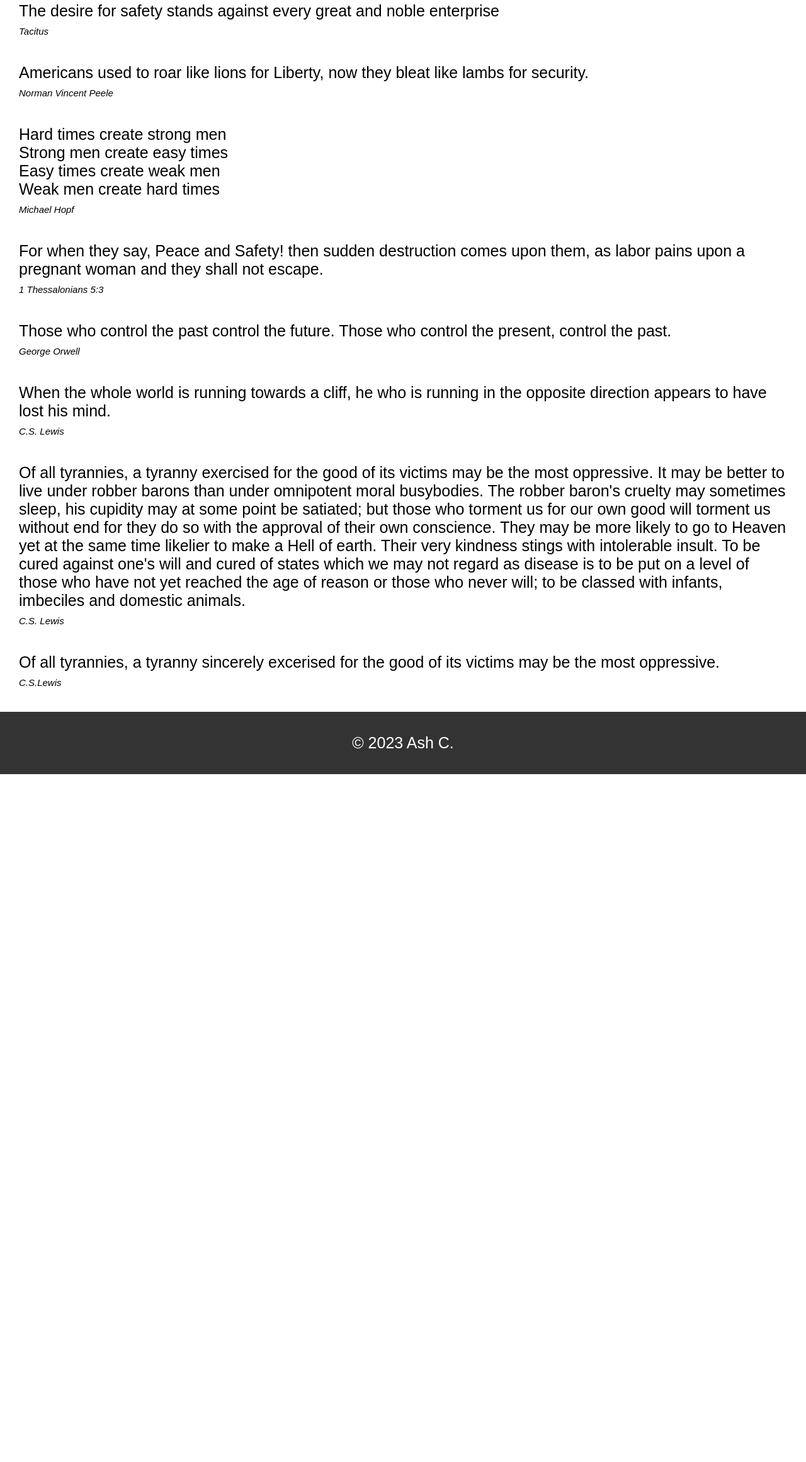
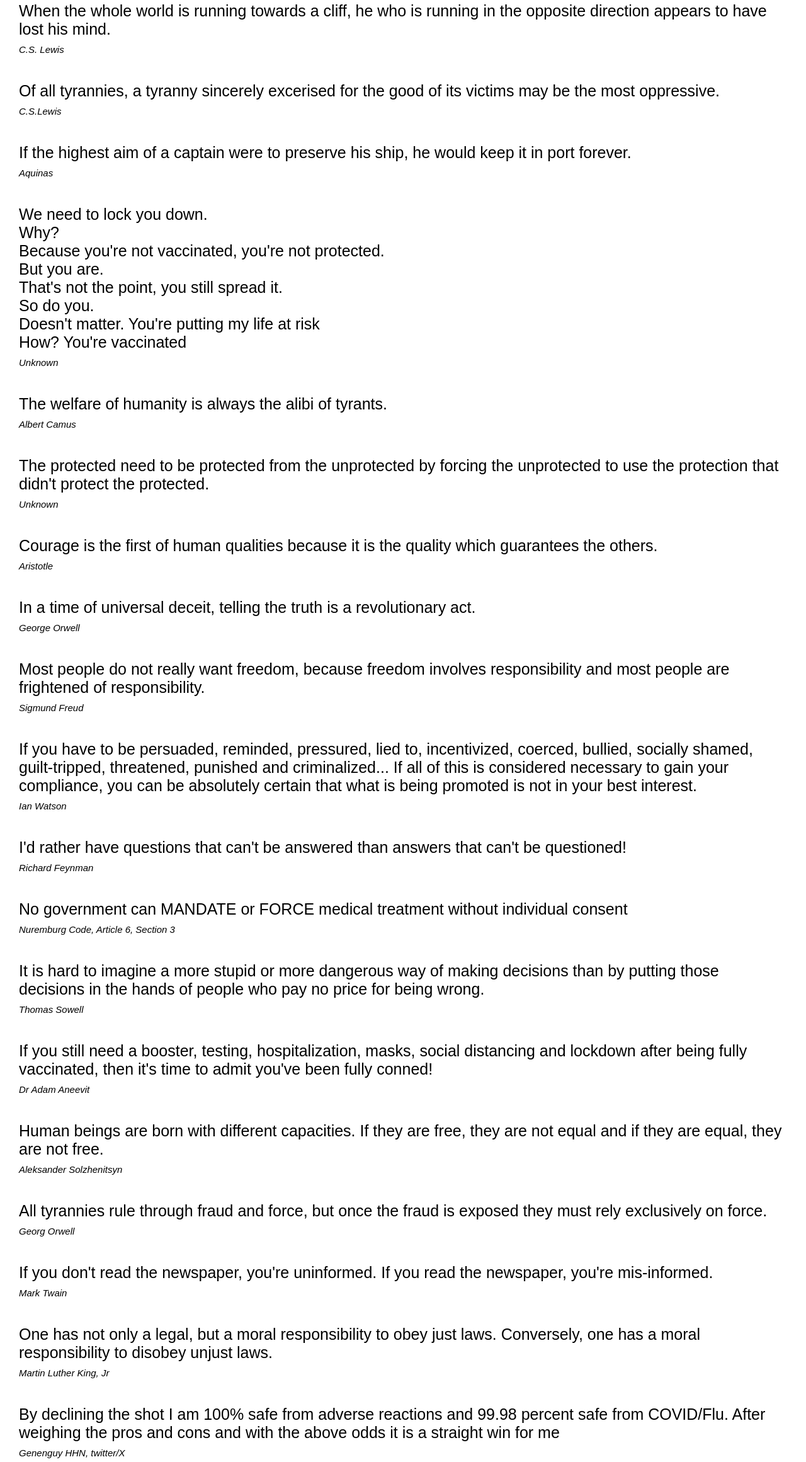
Before and after one commit to salty29/Covid, a plain HTML site: page index.html in a window 1280 px wide. Shown: the part 1916-4237 px from the top of the page at 63% size. Before the commit the page ends 3145 px from the top, so only its background shows below. Drawn offline with Linux system fonts and the light colour scheme.

Commit message:
website updated

```diff
--- a/index.html
+++ b/index.html
@@ -79,29 +79,6 @@
             <quote>Ronald Reagan</quote></p>
         </div>
         <div class="row">
-            <p>A smooth sea never made a skilled sailor.<br>
-            <quote>Franklin D. Roosevelt</quote></p>
-        </div>
-        <div class="row">
-            <p>The desire for safety stands against every great and noble enterprise<br>
-            <quote>Tacitus</quote></p>
-        </div>
-        <div class="row">
-            <p>Americans used to roar like lions for Liberty, now they bleat like lambs for security.<br>
-            <quote>Norman Vincent Peele</quote></p>
-        </div>
-        <div class="row">
-            <p>Hard times create strong men<br>
-                Strong men create easy times<br>
-                Easy times create weak men<br>
-                Weak men create hard times<br>
-            <quote>Michael Hopf</quote></p>
-        </div>
-        <div class="row">
-            <p>For when they say, Peace and Safety! then sudden destruction comes upon them, as labor pains upon a pregnant woman and they shall not escape.<br>
-            <quote>1 Thessalonians 5:3</quote></p>
-        </div>
-        <div class="row">
             <p>Those who control the past control the future.  Those who control the present, control the past.<br>
             <quote>George Orwell</quote></p>
         </div>
@@ -110,14 +87,88 @@
             <quote>C.S. Lewis</quote></p>
         </div>
         <div class="row">
-            <p>Of all tyrannies, a tyranny exercised for the good of its victims may be the most oppressive.  It may be better to live under robber barons than under omnipotent moral busybodies.  The robber baron's cruelty may sometimes sleep, his cupidity may at some point be satiated; but those who torment us for our own good will torment us without end for they do so with the approval of their own conscience.  They may be more likely to go to Heaven yet at the same time likelier to make a Hell of earth.  Their very kindness stings with intolerable insult.  To be cured against one's will and cured of states which we may not regard as disease is to be put on a level of those who have not yet reached the age of reason or those who never will; to be classed with infants, imbeciles and domestic animals.<br>
-            <quote>C.S. Lewis</quote></p>
-        </div>
-        <div class="row">
             <p>Of all tyrannies, a tyranny sincerely excerised for the good of its victims may be the most oppressive.<br>
             <quote>C.S.Lewis</quote></p>
         </div>
-
+        <div class="row">
+            <p>If the highest aim of a captain were to preserve his ship, he would keep it in port forever.<br>
+            <quote>Aquinas</quote></p>
+        </div>
+        <div class="row">
+            <p>We need to lock you down.<br>
+                Why?<br>
+                Because you're not vaccinated, you're not protected.<br>
+                But you are.<br>
+                That's not the point, you still spread it.<br>
+                So do you.<br>
+                Doesn't matter.  You're putting my life at risk<br>
+                How? You're vaccinated<br>
+            <quote>Unknown</quote></p>
+        </div>
+        <div class="row">
+            <p>The welfare of humanity is always the alibi of tyrants.<br>
+            <quote>Albert Camus</quote></p>
+        </div>
+        <div class="row">
+            <p>The protected need to be protected from the unprotected by forcing the unprotected to use the protection that didn't protect the protected.<br>
+            <quote>Unknown</quote></p>
+        </div>
+        <div class="row">
+            <p>Courage is the first of human qualities because it is the quality which guarantees the others.<br>
+            <quote>Aristotle</quote></p>
+        </div>
+        <div class="row">
+            <p>In a time of universal deceit, telling the truth is a revolutionary act.<br>
+            <quote>George Orwell</quote></p>
+        </div>
+        <div class="row">
+            <p>Most people do not really want freedom, because freedom involves responsibility and most people are frightened of responsibility.<br>
+            <quote>Sigmund Freud</quote></p>
+        </div>
+        <div class="row">
+            <p>If you have to be persuaded, reminded, pressured, lied to, incentivized, coerced, bullied, socially shamed, guilt-tripped, threatened, punished and criminalized... If all of this is considered necessary to gain your compliance, you can be absolutely certain that what is being promoted is not in your best interest.<br>
+            <quote>Ian Watson</quote></p>
+        </div>
+        <div class="row">
+            <p>I'd rather have questions that can't be answered than answers that can't be questioned!<br>
+            <quote>Richard Feynman</quote></p>
+        </div>
+        <div class="row">
+            <p>No government can MANDATE or FORCE medical treatment without individual consent<br>
+            <quote>Nuremburg Code, Article 6, Section 3</quote></p>
+        </div>
+        <div class="row">
+            <p>It is hard to imagine a more stupid or more dangerous way of making decisions than by putting those decisions in the hands of people who pay no price for being wrong.<br>
+            <quote>Thomas Sowell</quote></p>
+        </div>
+        <div class="row">
+            <p>If you still need a booster, testing, hospitalization, masks, social distancing and lockdown after being fully vaccinated, then it's time to admit you've been fully conned!<br>
+            <quote>Dr Adam Aneevit</quote></p>
+        </div>
+        <div class="row">
+            <p>Human beings are born with different capacities.  If they are free, they are not equal and if they are equal, they are not free.<br>
+            <quote>Aleksander Solzhenitsyn</quote></p>
+        </div>
+        <div class="row">
+            <p>All tyrannies rule through fraud and force, but once the fraud is exposed they must rely exclusively on force.<br>
+            <quote>Georg Orwell</quote></p>
+        </div>
+        <div class="row">
+            <p>If you don't read the newspaper, you're uninformed.  If you read the newspaper, you're mis-informed.<br>
+            <quote>Mark Twain</quote></p>
+        </div>
+        <div class="row">
+            <p>One has not only a legal, but a moral responsibility to obey just laws.  Conversely, one has a moral responsibility to disobey unjust laws.<br>
+            <quote>Martin Luther King, Jr</quote></p>
+        </div>
+        <div class="row">
+            <p>By declining the shot I am 100% safe from adverse reactions and 99.98 percent safe from COVID/Flu. After weighing the pros and cons and with the above odds it is a straight win for me<br>
+            <quote>Genenguy HHN, twitter/X</quote></p>
+        </div>
+        <div class="row">
+            <p>The obedient always think of themselves as virtuous rather than cowardly.<br>
+            <quote>Robert Anton Wilson</quote></p>
+        </div>
     </div>
 
     <footer>
```
Also changed, not shown: documents.html (added, +4 -0 lines), img/YouTube_comments/booster_letter.jpg (added), img/YouTube_comments/covenant_bibles_covid_declaration.jpg (added).
